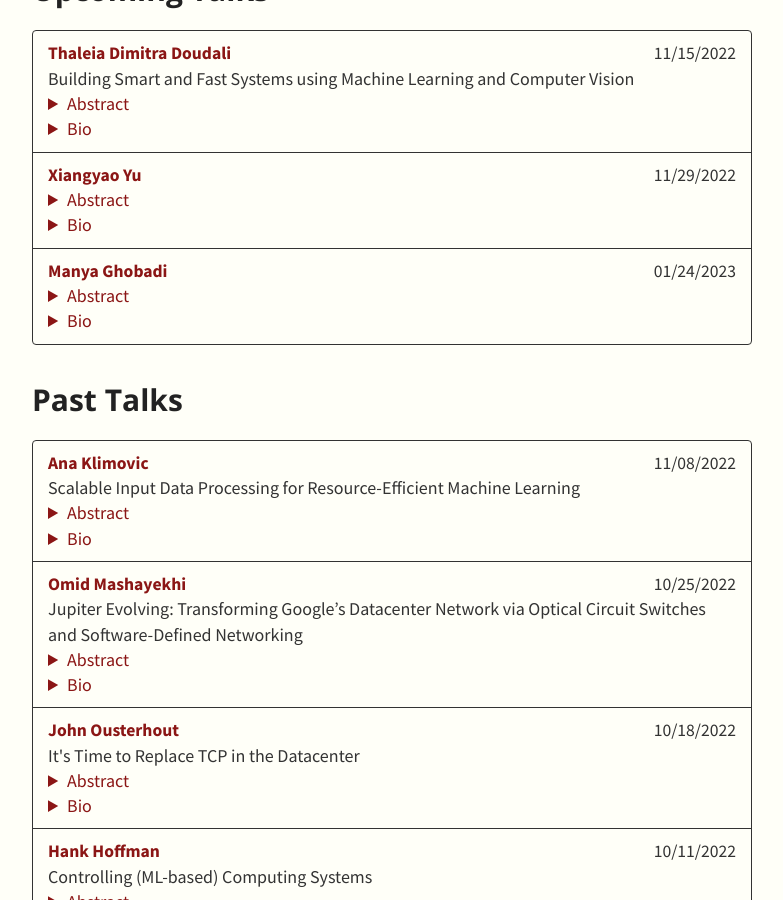
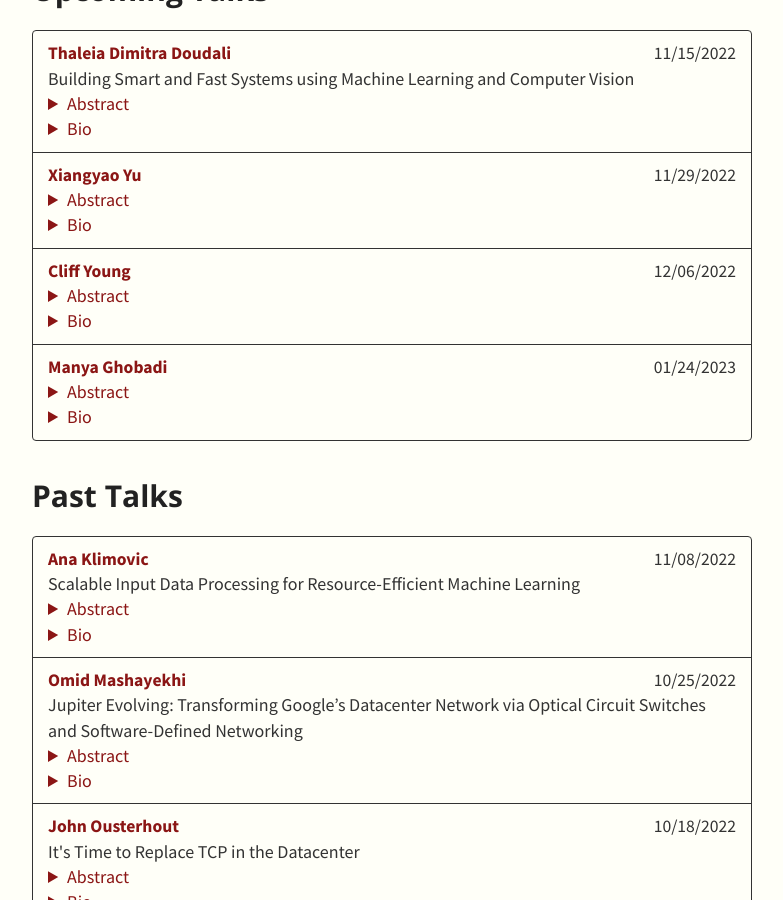
Before and after one commit to stanford-systems-seminar/stanford-systems-seminar.github.io, a Jekyll site: the page built from index.md, in a window 1280 px wide and 900 px high, scrolled down 383 px. Shown: the whole window, without its empty margins (248-1031 px from the left). Built offline with Jekyll 4.4.1, drawn with Linux system fonts in a browser that asks for light colours.

Commit message:
add Cliff

```diff
--- a/_data/talks.yml
+++ b/_data/talks.yml
@@ -10,6 +10,12 @@
       date: 11/29/2022
       title: ""
       website: https://pages.cs.wisc.edu/~yxy/
+      abstract: ""
+      biography: ""
+    - speaker: Cliff Young
+      date: 12/06/2022
+      title: ""
+      website: https://research.google/people/105499/
       abstract: ""
       biography: ""
     - speaker: Manya Ghobadi
```
